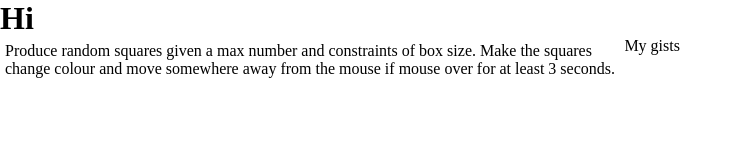
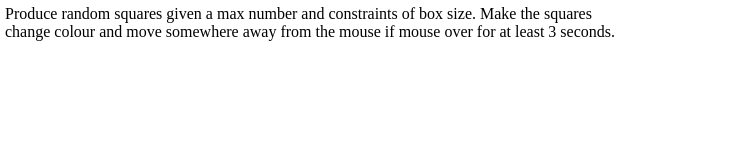
Before and after one commit to iolloyd/iolloyd.github.com, a plain HTML site: page index.html in a window 1280 px wide. Shown: the whole page, without its empty margins (0-743 px from the left). Drawn offline with Linux system fonts and the light colour scheme.

Commit message:
a monster is born

```diff
--- a/index.html
+++ b/index.html
@@ -6,9 +6,7 @@
         <link rel="shortcut icon" href="/favicon.ico" />
     </head>
     <body>
-    <h1>Hi</h1>
 
-    My gists
     <script src="https://gist.github.com/iolloyd/050698db598d73e4b6ec.js"></script>
     <div class='gist'>
 
```
